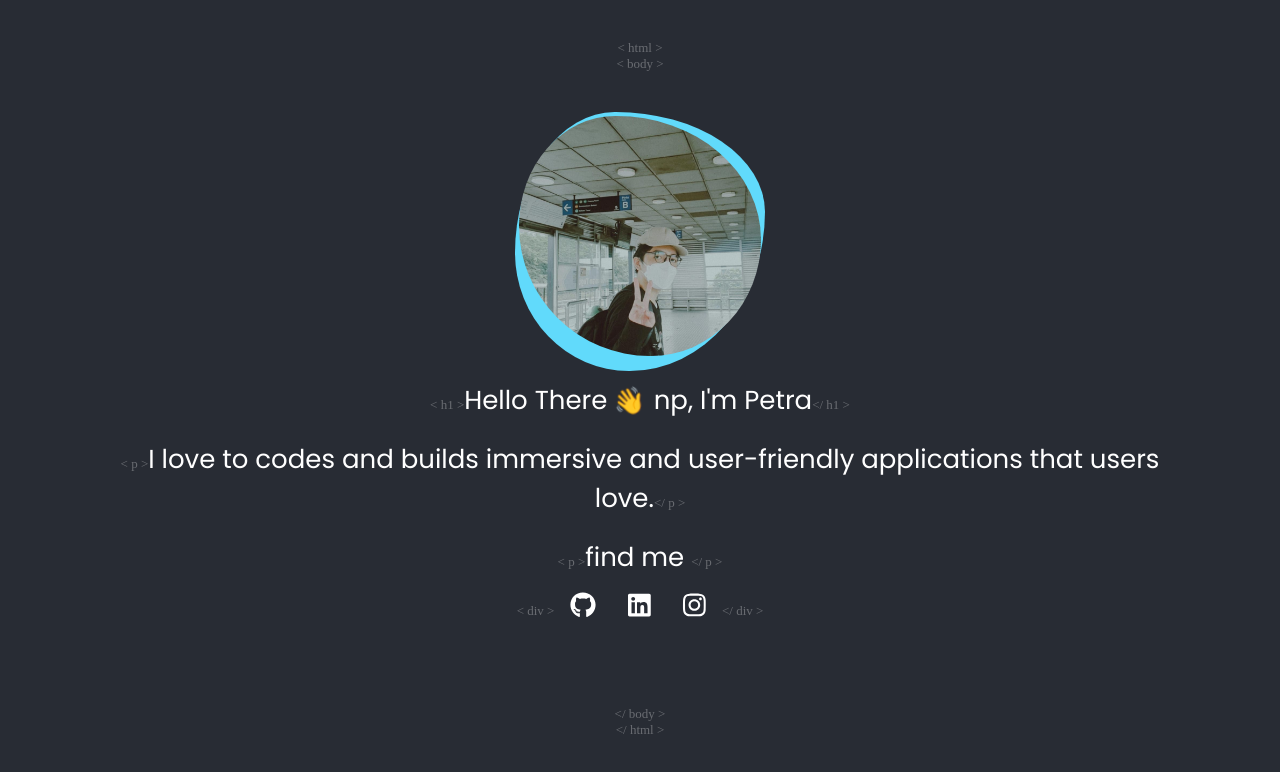
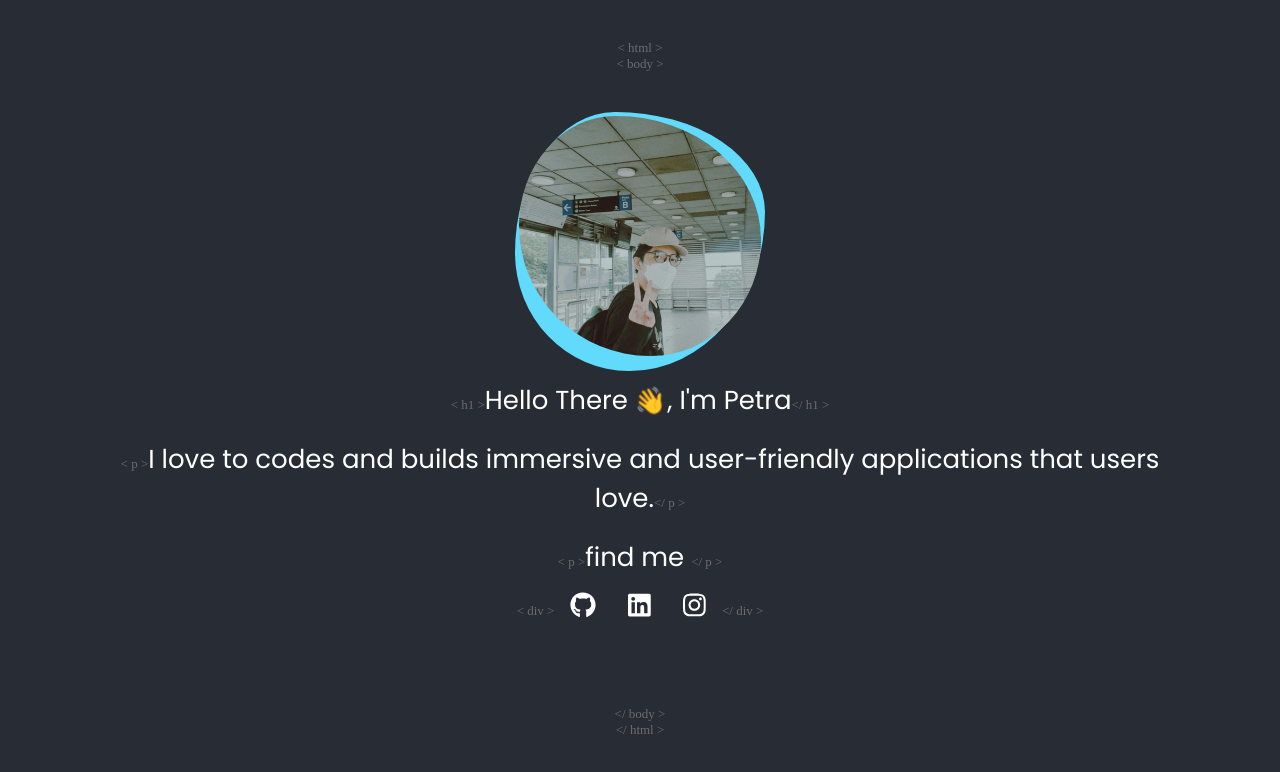
Before and after one commit to myanpetra99/portfolio, a React (Create React App) app: page / in a window 1280 px wide. Shown: the top 772 px of the page. Built offline with nearby package versions, Linux system fonts and the light colour scheme; a web font is replaced by a local one.

Commit message:
deploy #4 fix typo

```diff
--- a/src/component/Hero.js
+++ b/src/component/Hero.js
@@ -19,7 +19,7 @@ export default class Introduction extends Component {
               </div>
 
               <p >
-                <code>&lt; h1 &gt;</code>Hello There        <div className='wave'>👋</div>{' '}np, I'm Petra<code>&lt;/ h1 &gt;</code>
+                <code>&lt; h1 &gt;</code>Hello There  <div className='wave'>👋</div>, I'm Petra<code>&lt;/ h1 &gt;</code>
 
               </p>
               <p>
```
